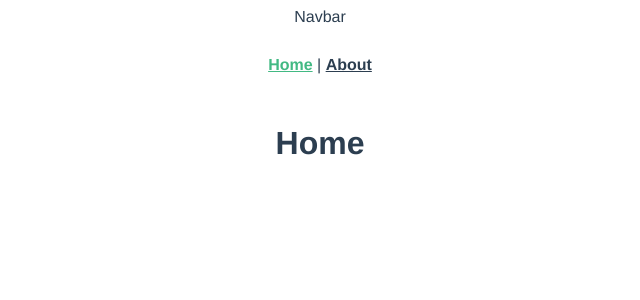
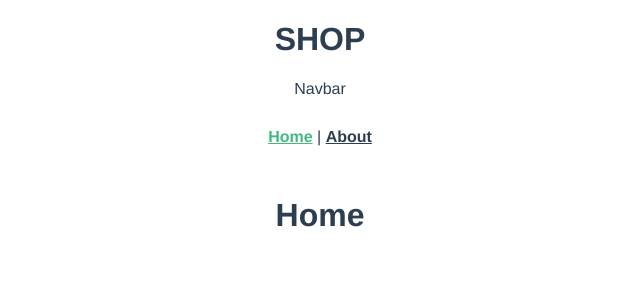
Before and after one commit to Otabek996/shop-website, a Vue app: page / in a window 1280 px wide. Shown: the top 300 px of the page, without its empty margins (320-960 px from the left). Built offline with nearby package versions, Linux system fonts and the light colour scheme.

Commit message:
feat: add logo component to navbar

```diff
--- a/src/components/NavbarComp.vue
+++ b/src/components/NavbarComp.vue
@@ -1,9 +1,15 @@
 <template>
+  <LogoComp />
   <div>Navbar</div>
 </template>
 
 <script>
+import LogoComp from './logo/LogoComp.vue'
+
 export default {
-  name: 'NavbarComp'
+  name: 'NavbarComp',
+  components: {
+    LogoComp,
+  },
 }
 </script>
```
